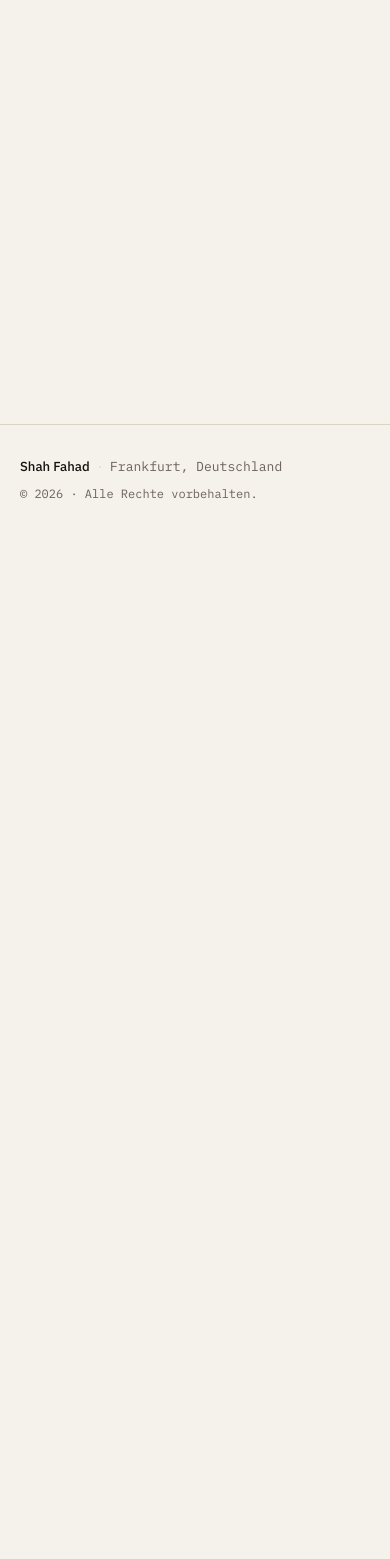
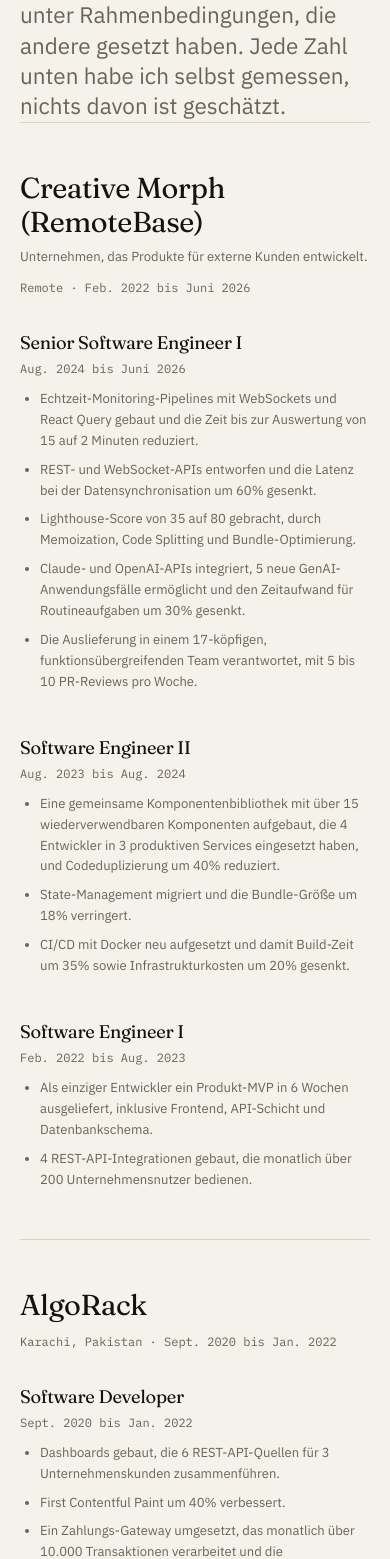
Before and after one commit to shahfahadpro/portfolio, a Next.js app: page /de/experience in a window 390 px wide. Shown: the part 310-1869 px from the top of the page. Before the commit the page ends 844 px from the top, so only its background shows below. Built offline with nearby package versions, Linux system fonts and the light colour scheme.

Commit message:
add experience page with role timeline

```diff
--- a/app/[locale]/experience/page.tsx
+++ b/app/[locale]/experience/page.tsx
@@ -1,19 +1,74 @@
+import type { Metadata } from 'next';
 import { getTranslations, setRequestLocale } from 'next-intl/server';
 import { Container } from '@/components/ui/container';
 import { Section } from '@/components/ui/section';
 
 type PageProps = { params: Promise<{ locale: string }> };
 
+type Role = { title: string; period: string; bullets: string[] };
+type Company = {
+  name: string;
+  description?: string;
+  location: string;
+  period: string;
+  roles: Role[];
+};
+
+export async function generateMetadata({ params }: PageProps): Promise<Metadata> {
+  const { locale } = await params;
+  const t = await getTranslations({ locale, namespace: 'experience.meta' });
+  return {
+    title: { absolute: t('title') },
+    description: t('description'),
+  };
+}
+
 export default async function ExperiencePage({ params }: PageProps) {
   const { locale } = await params;
   setRequestLocale(locale);
-  const t = await getTranslations('nav');
+  const t = await getTranslations('experience');
+  const companies = t.raw('companies') as Company[];
 
   return (
     <Container>
-      <Section>
-        <h1 className="text-3xl">{t('experience')}</h1>
+      <Section className="pb-0">
+        <h1 className="text-display">{t('h1')}</h1>
+        <p className="text-ink-muted mt-6 max-w-[60ch] text-xl">{t('lead')}</p>
       </Section>
+
+      {companies.map((company) => (
+        <section key={company.name} className="border-border border-t py-12">
+          <div className="grid gap-x-10 gap-y-8 md:grid-cols-[minmax(0,16rem)_1fr]">
+            {/* Company meta: left column on desktop, top on mobile. */}
+            <div>
+              <h2 className="text-2xl">{company.name}</h2>
+              {company.description && (
+                <p className="text-ink-muted mt-2 text-sm">{company.description}</p>
+              )}
+              <p className="text-ink-muted mt-3 font-mono text-xs">
+                {company.location} · {company.period}
+              </p>
+            </div>
+
+            {/* Roles: one continuous progression, newest first, spacing only. */}
+            <div className="space-y-10">
+              {company.roles.map((role) => (
+                <div key={role.title}>
+                  <div className="flex flex-col gap-1 sm:flex-row sm:items-baseline sm:justify-between sm:gap-4">
+                    <h3 className="text-lg">{role.title}</h3>
+                    <p className="text-ink-muted font-mono text-xs">{role.period}</p>
+                  </div>
+                  <ul className="text-ink-muted marker:text-ink-muted mt-3 list-disc space-y-2 pl-5 text-sm">
+                    {role.bullets.map((bullet, index) => (
+                      <li key={index}>{bullet}</li>
+                    ))}
+                  </ul>
+                </div>
+              ))}
+            </div>
+          </div>
+        </section>
+      ))}
     </Container>
   );
 }
--- a/messages/de.json
+++ b/messages/de.json
@@ -37,7 +37,7 @@
     "photoAlt": "Porträt von Shah Fahad",
     "paragraphs": [
       "Ich bin Fullstack Engineer. Der größte Teil meiner fünf Jahre lag auf der Frontend-Seite, React, TypeScript, Next.js, aber ich habe auch die REST- und WebSocket-APIs dahinter entworfen, die Datenbankschemata darunter gestaltet und die CI/CD-Pipelines betreut, die das Ganze ausgeliefert haben. Am liebsten arbeite ich dort, wo beide Seiten aufeinandertreffen. Eine Echtzeit-Pipeline so bauen, dass sie sich auch wirklich nach Echtzeit anfühlt. Einen Lighthouse-Score von 35 auf 80 bringen, ohne dabei kaputtzumachen, wofür die Seite eigentlich da ist.",
-      "Gut vier Jahre war ich bei Creative Morph, einem Unternehmen, das für externe Kunden entwickelt. Ich habe 2022 als Software Engineer I angefangen und bin im Juni 2026 als Senior Software Engineer I gegangen. Davor habe ich bei AlgoRack in Karachi Dashboards und ein Zahlungs-Gateway gebaut. Das meiste davon war Produktentwicklung für Kundenteams: sich schnell in eine fremde Codebasis einarbeiten, in Rahmenbedingungen arbeiten, die andere gesetzt haben, und trotzdem liefern. Die Stelle war vollständig remote.",
+      "Gut vier Jahre war ich bei Creative Morph (RemoteBase), einem Unternehmen, das für externe Kunden entwickelt. Ich habe 2022 als Software Engineer I angefangen und bin im Juni 2026 als Senior Software Engineer I gegangen. Davor habe ich bei AlgoRack in Karachi Dashboards und ein Zahlungs-Gateway gebaut. Das meiste davon war Produktentwicklung für Kundenteams: sich schnell in eine fremde Codebasis einarbeiten, in Rahmenbedingungen arbeiten, die andere gesetzt haben, und trotzdem liefern. Die Stelle war vollständig remote.",
       "2025 bin ich nach Deutschland gezogen, um den M.Sc. Web and Data Science an der Universität Koblenz zu beginnen. In diese Richtung geht es weiter. Ich habe die Claude- und OpenAI-APIs in produktive Produkte integriert und lerne jetzt die Statistik und das Machine Learning darunter richtig, statt das Modell als Blackbox zu behandeln. Ich lebe in Frankfurt und suche hier eine Stelle."
     ],
     "languageNote": {
@@ -61,6 +61,68 @@
       {
         "term": "B.Sc. Computer Science",
         "detail": "Mohammad Ali Jinnah University, Karachi · 2017 bis 2021"
+      }
+    ]
+  },
+  "experience": {
+    "meta": {
+      "title": "Berufserfahrung · Shah Fahad",
+      "description": "Fünf Jahre Produktentwicklung mit React, Node, Echtzeit-Pipelines und CI/CD, vom Software Engineer I bis zum Senior Software Engineer I."
+    },
+    "h1": "Berufserfahrung",
+    "lead": "Fünf Jahre Produktentwicklung, größtenteils für Kundenteams und unter Rahmenbedingungen, die andere gesetzt haben. Jede Zahl unten habe ich selbst gemessen, nichts davon ist geschätzt.",
+    "companies": [
+      {
+        "name": "Creative Morph (RemoteBase)",
+        "description": "Unternehmen, das Produkte für externe Kunden entwickelt.",
+        "location": "Remote",
+        "period": "Feb. 2022 bis Juni 2026",
+        "roles": [
+          {
+            "title": "Senior Software Engineer I",
+            "period": "Aug. 2024 bis Juni 2026",
+            "bullets": [
+              "Echtzeit-Monitoring-Pipelines mit WebSockets und React Query gebaut und die Zeit bis zur Auswertung von 15 auf 2 Minuten reduziert.",
+              "REST- und WebSocket-APIs entworfen und die Latenz bei der Datensynchronisation um 60% gesenkt.",
+              "Lighthouse-Score von 35 auf 80 gebracht, durch Memoization, Code Splitting und Bundle-Optimierung.",
+              "Claude- und OpenAI-APIs integriert, 5 neue GenAI-Anwendungsfälle ermöglicht und den Zeitaufwand für Routineaufgaben um 30% gesenkt.",
+              "Die Auslieferung in einem 17-köpfigen, funktionsübergreifenden Team verantwortet, mit 5 bis 10 PR-Reviews pro Woche."
+            ]
+          },
+          {
+            "title": "Software Engineer II",
+            "period": "Aug. 2023 bis Aug. 2024",
+            "bullets": [
+              "Eine gemeinsame Komponentenbibliothek mit über 15 wiederverwendbaren Komponenten aufgebaut, die 4 Entwickler in 3 produktiven Services eingesetzt haben, und Codeduplizierung um 40% reduziert.",
+              "State-Management migriert und die Bundle-Größe um 18% verringert.",
+              "CI/CD mit Docker neu aufgesetzt und damit Build-Zeit um 35% sowie Infrastrukturkosten um 20% gesenkt."
+            ]
+          },
+          {
+            "title": "Software Engineer I",
+            "period": "Feb. 2022 bis Aug. 2023",
+            "bullets": [
+              "Als einziger Entwickler ein Produkt-MVP in 6 Wochen ausgeliefert, inklusive Frontend, API-Schicht und Datenbankschema.",
+              "4 REST-API-Integrationen gebaut, die monatlich über 200 Unternehmensnutzer bedienen."
+            ]
+          }
+        ]
+      },
+      {
+        "name": "AlgoRack",
+        "location": "Karachi, Pakistan",
+        "period": "Sept. 2020 bis Jan. 2022",
+        "roles": [
+          {
+            "title": "Software Developer",
+            "period": "Sept. 2020 bis Jan. 2022",
+            "bullets": [
+              "Dashboards gebaut, die 6 REST-API-Quellen für 3 Unternehmenskunden zusammenführen.",
+              "First Contentful Paint um 40% verbessert.",
+              "Ein Zahlungs-Gateway umgesetzt, das monatlich über 10.000 Transaktionen verarbeitet und die Verkaufskonversion um 15% erhöht hat."
+            ]
+          }
+        ]
       }
     ]
   },
--- a/messages/en.json
+++ b/messages/en.json
@@ -34,7 +34,7 @@
     "photoAlt": "Portrait of Shah Fahad",
     "paragraphs": [
       "I’m a fullstack engineer. Most of my five years has been on the frontend side of that, React, TypeScript, Next.js, but I’ve designed the REST and WebSocket APIs behind those interfaces, shaped the database schemas under them, and owned the CI/CD that shipped the whole thing. The work I like most is where the two sides meet. Making a real time pipeline actually feel real time. Cutting a Lighthouse score from 35 to 80 without breaking what the page was there to do in the first place.",
-      "I spent just over four years at Creative Morph, an engineering company building for external clients, joining in 2022 as a Software Engineer I and leaving in June 2026 as a Senior Software Engineer I. Before that I built dashboards and a payment gateway at AlgoRack in Karachi. Most of it was product engineering for client teams, which means learning an unfamiliar codebase quickly, working inside constraints I didn’t set, and shipping anyway. The role was fully remote.",
+      "I spent just over four years at Creative Morph (RemoteBase), an engineering company building for external clients, joining in 2022 as a Software Engineer I and leaving in June 2026 as a Senior Software Engineer I. Before that I built dashboards and a payment gateway at AlgoRack in Karachi. Most of it was product engineering for client teams, which means learning an unfamiliar codebase quickly, working inside constraints I didn’t set, and shipping anyway. The role was fully remote.",
       "I relocated to Germany in 2025 to start an M.Sc. in Web and Data Science at the University of Koblenz. That’s the direction I’m going. I’ve integrated the Claude and OpenAI APIs into production products, and I’m now learning the statistics and machine learning underneath properly instead of treating the model as a box that returns text. I live in Frankfurt and I’m looking for work here."
     ],
     "languagesHeading": "Languages",
@@ -54,6 +54,68 @@
       {
         "term": "B.Sc. Computer Science",
         "detail": "Mohammad Ali Jinnah University, Karachi · 2017 to 2021"
+      }
+    ]
+  },
+  "experience": {
+    "meta": {
+      "title": "Experience · Shah Fahad",
+      "description": "Five years of product engineering across React, Node, real time pipelines, and CI/CD, from Software Engineer I to Senior Software Engineer I."
+    },
+    "h1": "Experience",
+    "lead": "Five years of product engineering, most of it building for client teams under constraints I didn’t set. Every number below is something I measured, not an estimate.",
+    "companies": [
+      {
+        "name": "Creative Morph (RemoteBase)",
+        "description": "Engineering company building products for external clients.",
+        "location": "Remote",
+        "period": "Feb 2022 to June 2026",
+        "roles": [
+          {
+            "title": "Senior Software Engineer I",
+            "period": "Aug 2024 to June 2026",
+            "bullets": [
+              "Built real time monitoring pipelines with WebSockets and React Query, cutting insight delivery from 15 minutes to 2 minutes.",
+              "Designed REST and WebSocket APIs that reduced data sync latency by 60%.",
+              "Raised Lighthouse scores from 35 to 80 through memoization, code splitting, and bundle optimization.",
+              "Integrated the Claude and OpenAI APIs, enabling 5 new GenAI use cases and cutting routine task time by 30%.",
+              "Led delivery within a 17 engineer cross functional team, reviewing 5 to 10 pull requests weekly."
+            ]
+          },
+          {
+            "title": "Software Engineer II",
+            "period": "Aug 2023 to Aug 2024",
+            "bullets": [
+              "Built a shared component library of 15+ reusable components, adopted by 4 engineers across 3 production services and cutting duplicate code by 40%.",
+              "Migrated state management, reducing bundle size by 18%.",
+              "Redesigned CI/CD with Docker, cutting build time by 35% and infrastructure costs by 20%."
+            ]
+          },
+          {
+            "title": "Software Engineer I",
+            "period": "Feb 2022 to Aug 2023",
+            "bullets": [
+              "Shipped a product MVP as sole engineer in 6 weeks, covering frontend, API layer, and database schema.",
+              "Built 4 REST API integrations serving 200+ enterprise users monthly."
+            ]
+          }
+        ]
+      },
+      {
+        "name": "AlgoRack",
+        "location": "Karachi, Pakistan",
+        "period": "Sep 2020 to Jan 2022",
+        "roles": [
+          {
+            "title": "Software Developer",
+            "period": "Sep 2020 to Jan 2022",
+            "bullets": [
+              "Built dashboards integrating 6 REST API sources for 3 enterprise clients.",
+              "Reduced First Contentful Paint by 40%.",
+              "Built a payment gateway processing 10,000+ monthly transactions and lifting sales conversion by 15%."
+            ]
+          }
+        ]
       }
     ]
   },
```
